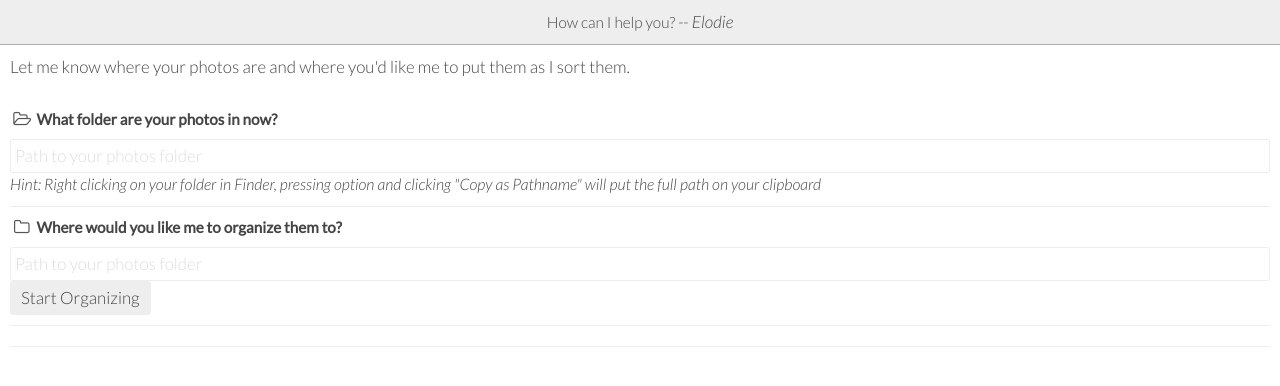
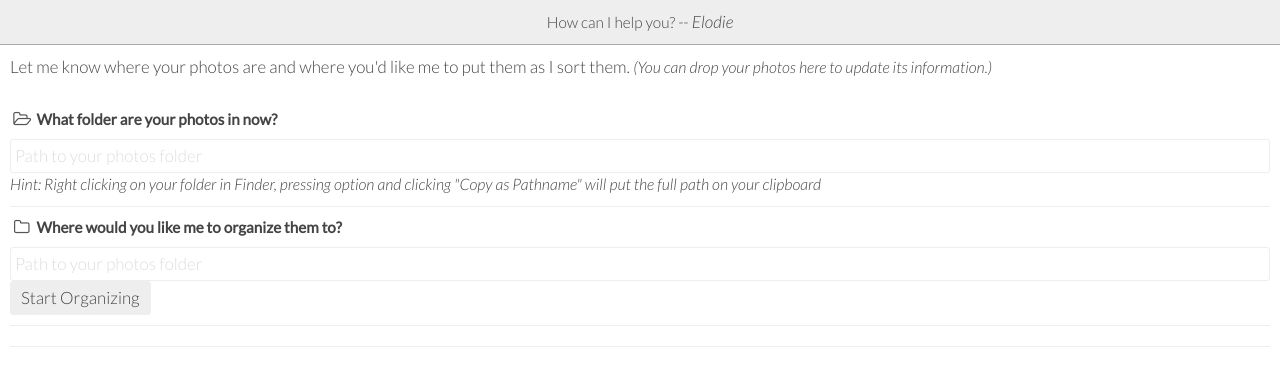
Before and after one commit to jmathai/elodie, a website with bundled scripts: page app/html/index.html in a window 1280 px wide. Built offline with nearby package versions, Linux system fonts and the light colour scheme.

Commit message:
gui app: hint to drop files was added on start page

```diff
--- a/app/html/index.html
+++ b/app/html/index.html
@@ -18,6 +18,7 @@
       <div id="content" class="content">
         <p>
           Let me know where your photos are and where you'd like me to put them as I sort them.
+          <small><em>(You can drop your photos here to update its information.)</em></small>
         </p>
         <div>
           <label for="source"><i class="icon-folder-open"></i> What folder are your photos in now?</label>
```
